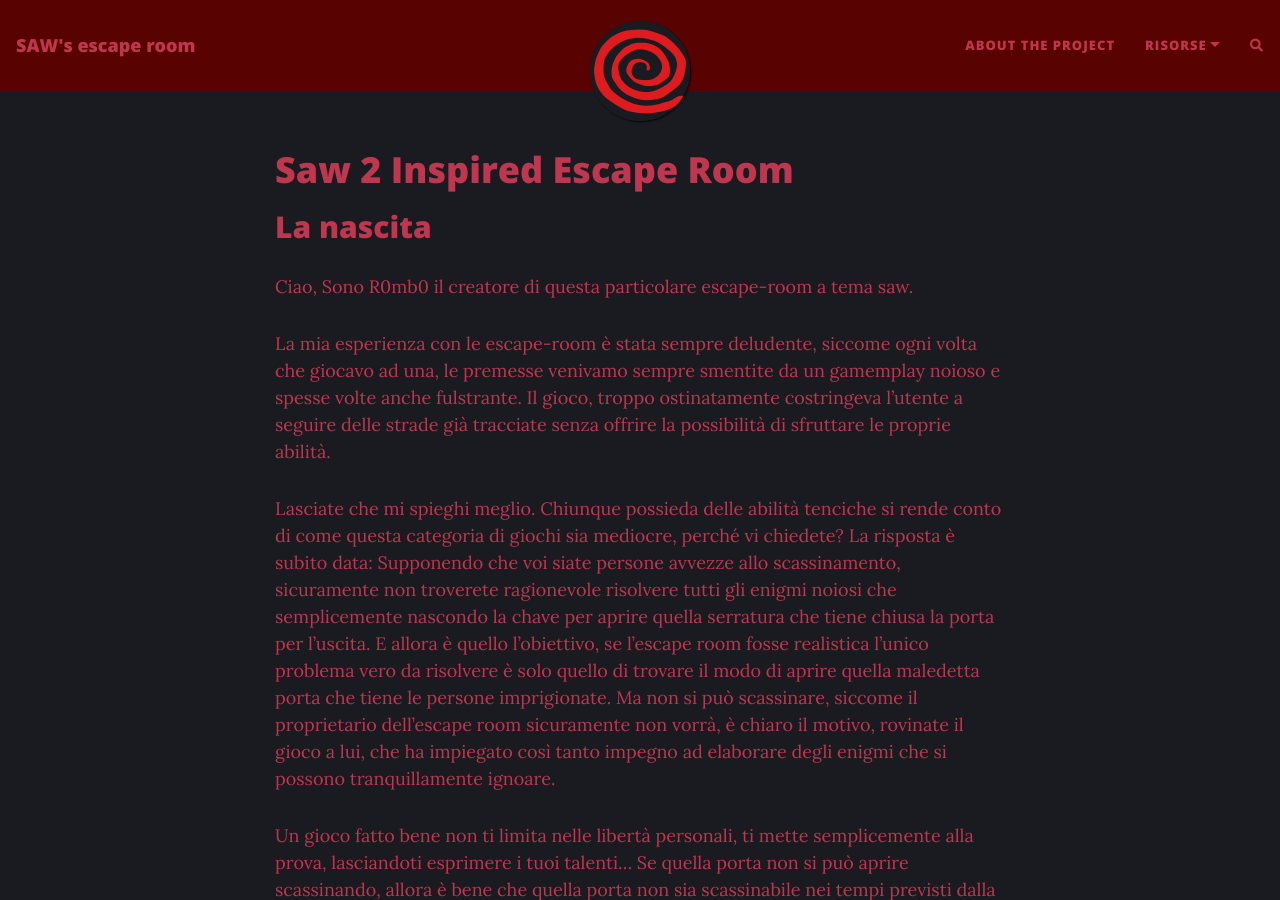
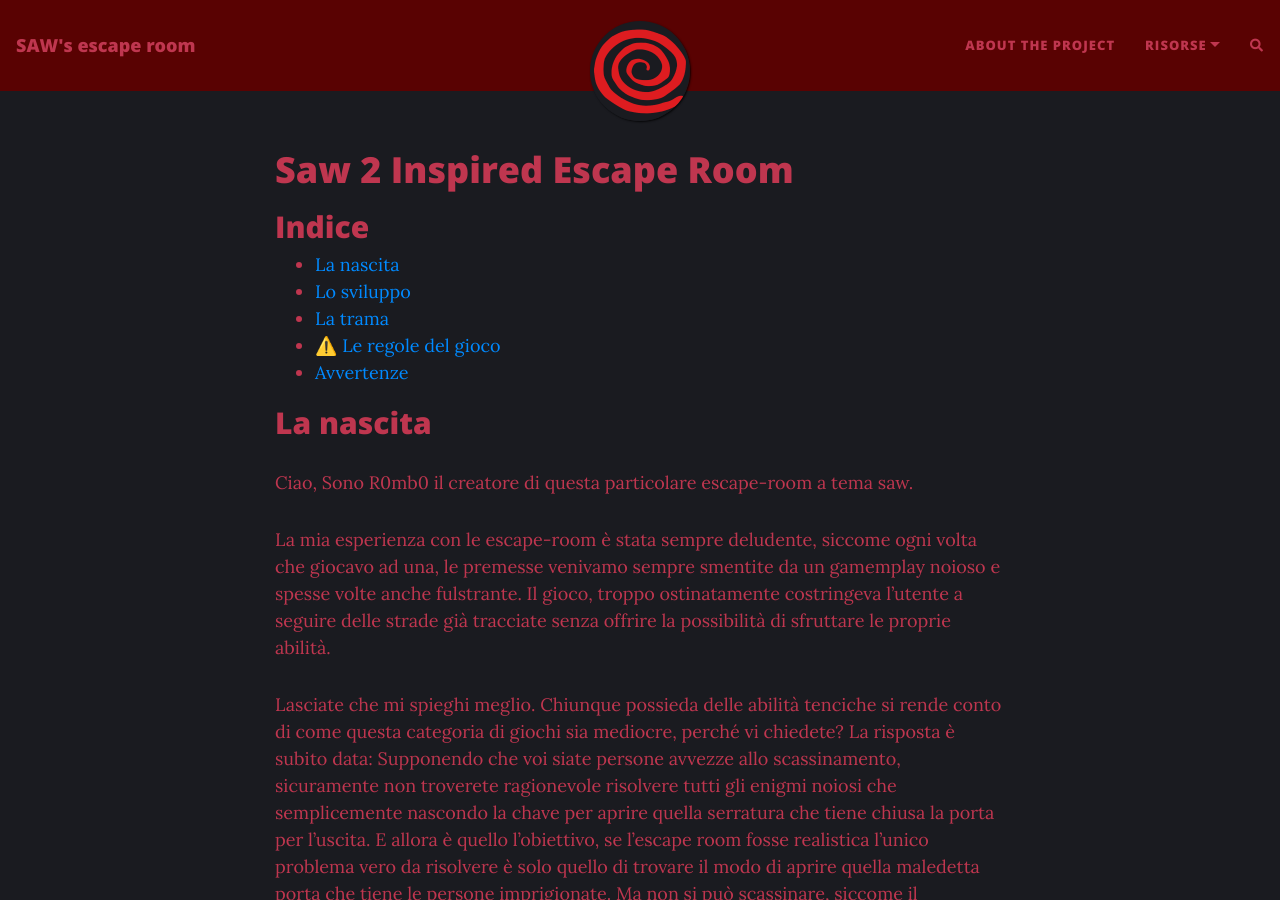
Before and after one commit to R0mb0/Saw_2-Inspired_Escape_Room, a Jekyll site: the page built from docs/aboutus.md, in a window 1280 px wide and 900 px high. Built offline with Jekyll 4.4.1, drawn with Linux system fonts in a browser that asks for light colours; nearby versions of some CDN libraries; our own code applies the rules of GitHub Pages for plain Markdown files; comment, search, counter and statistics services are not loaded; some of the changed text lies outside the part shown.

Commit message:
Add index and update game rules section

```diff
--- a/docs/aboutus.md
+++ b/docs/aboutus.md
@@ -1,6 +1,14 @@
 <!-- # About the project -->
 
 # Saw 2 Inspired Escape Room
+
+
+## Indice
+- [La nascita](#La-nascita)
+- [Lo sviluppo](#Lo-sviluppo)
+- [La trama ](#La-trama )
+- [⚠️ Le regole del gioco](#⚠️-Le-regole-del-gioco)
+- [Avvertenze](#Avvertenze)
 
 ## La nascita
 
@@ -64,7 +72,7 @@
 
 Provate a vedere se qualche automobilista passa per quella strada, ma non passa nessuno, a quell'ora della sera non c'è traffico. Allora pensate di tornare in città a piedi, ma poi vi ricordate che non fareste in tempo, siccome il veleno vi ucciderà prima di arrivare. Questo pensiero è seguito subito da un altro pensiero, ovvero quello che il tempo stringe e bisogna iniziare a giocare se si vuole salva la vita!
 
-## ⚠️ Le regole gioco
+## ⚠️ Le regole del gioco
 
 - ⚠️ La prima regola è quella che nonostante sia un gioco a tema horror e nonostante ci sia un tempo massimo per riuscire a risolvere gli enigmi, è importante rispettare il luogo nel quale vi trovate!
   Non dovete ne rompere ne danneggiare la casa ne gli ambienti che la circondano.
```
